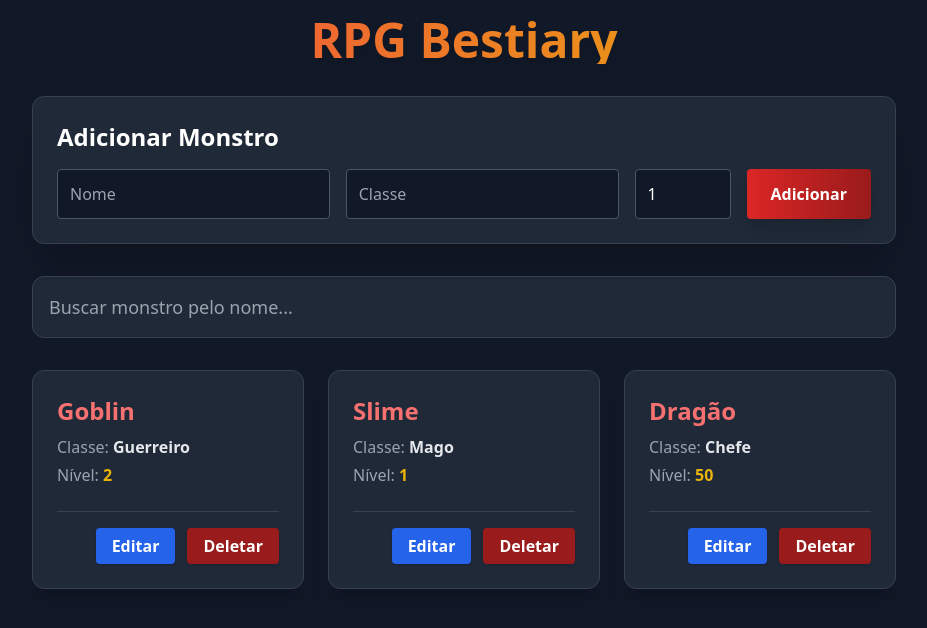
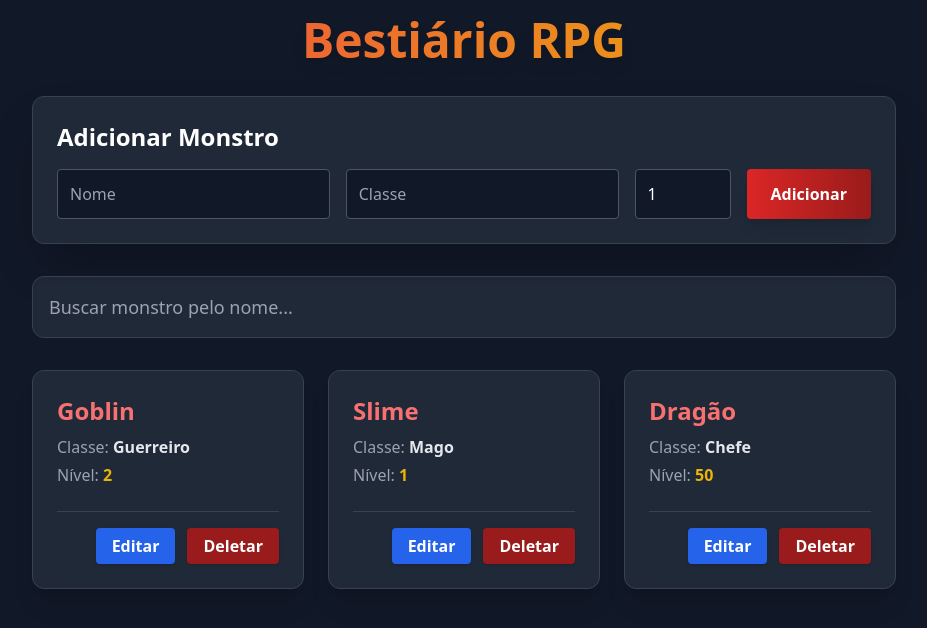
Before and after one commit to Gabrieldsrod/dev-web-projeto-vue, a Vue app: page / in a window 1280 px wide. Shown: the top 628 px of the page, without its empty margins (176-1103 px from the left). Built offline with nearby package versions, Linux system fonts and the light colour scheme.

Commit message:
feat: atualiza título do site

```diff
--- a/index.html
+++ b/index.html
@@ -4,7 +4,7 @@
     <meta charset="UTF-8" />
     <link rel="icon" type="image/svg+xml" href="/vite.svg" />
     <meta name="viewport" content="width=device-width, initial-scale=1.0" />
-    <title>RPG Bestiary</title>
+    <title>Bestiário RPG</title>
     <script src="https://cdn.tailwindcss.com"></script>
   </head>
   <body class="bg-gray-900 text-white min-h-screen">
--- a/src/App.vue
+++ b/src/App.vue
@@ -54,7 +54,7 @@ const filteredMonsters = computed(() => {
 <template>
   <div class="container mx-auto p-4 max-w-4xl font-sans">
     <h1 class="text-5xl font-extrabold mb-8 text-center text-transparent bg-clip-text bg-gradient-to-r from-red-500 to-yellow-500 drop-shadow-lg">
-      RPG Bestiary
+      Bestiário RPG
     </h1>
 
     <div class="bg-gray-800 p-6 rounded-xl shadow-2xl border border-gray-700 mb-8 transition-transform hover:scale-[1.01]">
```
Also changed, not shown: 1 other file (tests, documents, lock files or other folders).
